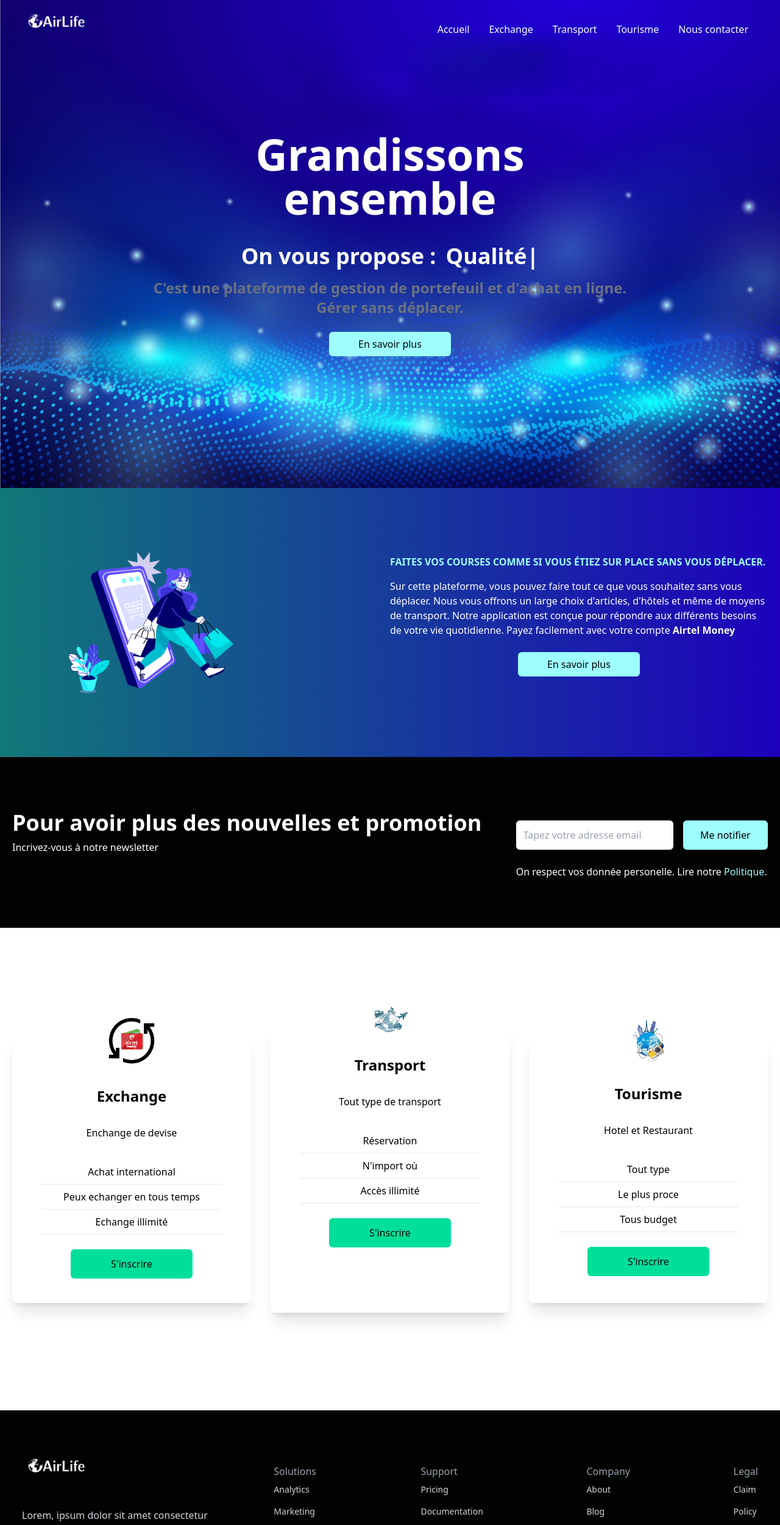
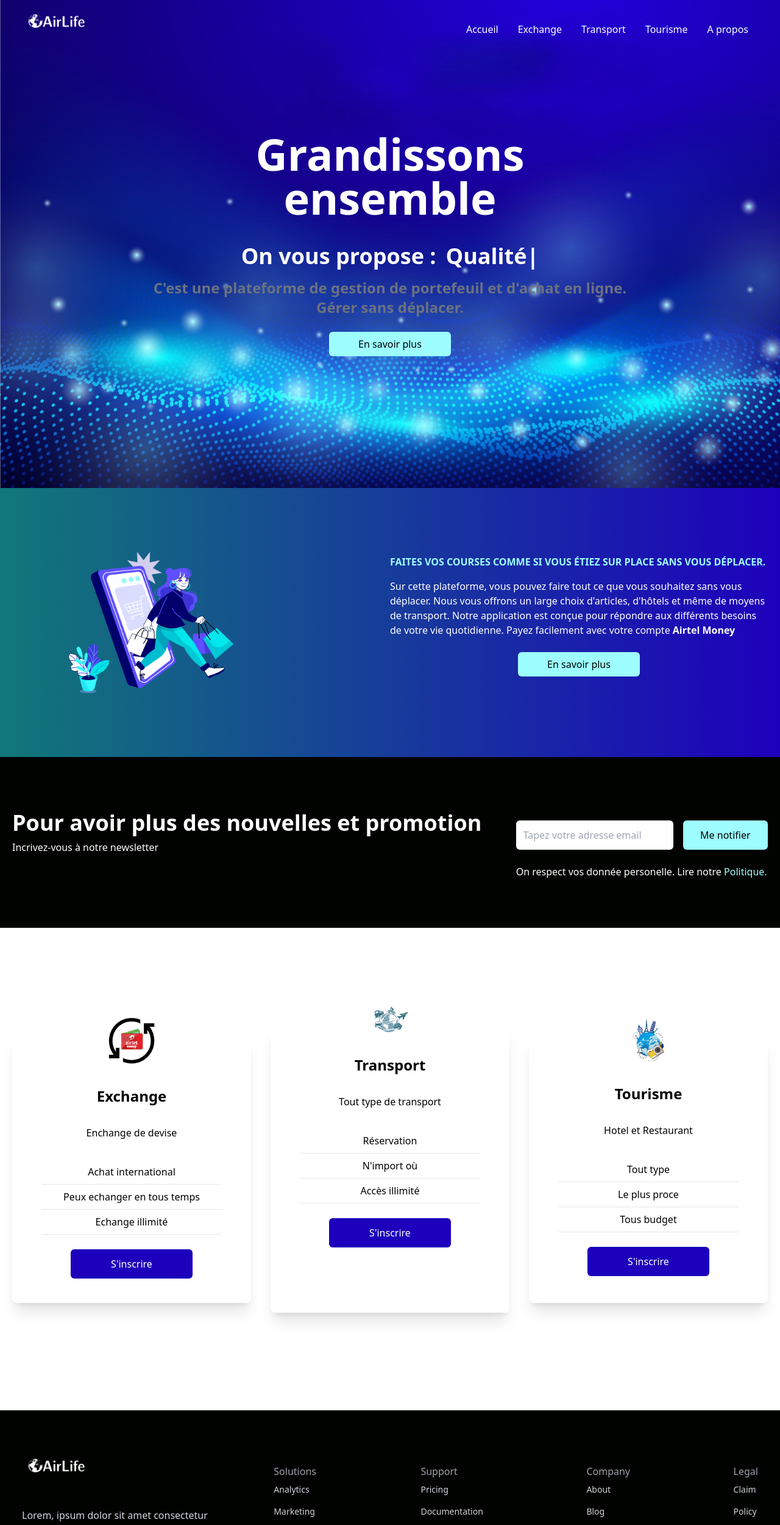
Before and after one commit to rojoniainarakoto/airlife, a React (Create React App) app: page / in a window 1280 px wide. Shown: the top 2500 px of the page at 61% size. Built offline with nearby package versions, Linux system fonts and the light colour scheme.

Commit message:
last modif

```diff
--- a/package.json
+++ b/package.json
@@ -8,13 +8,19 @@
     "@testing-library/jest-dom": "^5.16.5",
     "@testing-library/react": "^13.4.0",
     "@testing-library/user-event": "^13.5.0",
+    "axios": "^1.3.4",
+    "jwt-decode": "^3.1.2",
     "react": "^18.2.0",
     "react-dom": "^18.2.0",
     "react-hook-form": "^7.43.8",
     "react-icons": "^4.7.1",
+    "react-redux": "^8.0.5",
     "react-router-dom": "^6.8.0",
     "react-scripts": "^5.0.1",
+    "react-toastify": "^9.1.2",
     "react-typed": "^1.2.0",
+    "redux": "^4.2.1",
+    "redux-thunk": "^2.4.2",
     "web-vitals": "^2.1.4",
     "yup": "^1.0.2"
   },
--- a/src/App.js
+++ b/src/App.js
@@ -5,6 +5,8 @@ import Contact from "./components/Contact/Contact";
 import Home from "./components/home/Home";
 import Login from "./components/login/Login";
 import Signup from "./components/signup/Signup";
+
+
 function App() {
   return (
       <Routes>
--- a/src/components/Navbar.jsx
+++ b/src/components/Navbar.jsx
@@ -26,7 +26,7 @@ const Navbar = () => {
                     <Link to="/tourisme">Tourisme</Link>
                 </li>
                 <li className='p-4 hover:underline decoration-dashed'>
-                    <Link to="/contact">Nous contacter</Link>
+                    <Link to="#info">A propos</Link>
                 </li>
             </ul>
             <div onClick={handleNav} className='block md:hidden'>
@@ -49,7 +49,7 @@ const Navbar = () => {
                     <Link to="/tourisme">Tourisme</Link>
                 </li>
                 <li className='p-4 hover:underline decoration-dashed'>
-                    <Link to="/contact">Nous contacter</Link>
+                    <Link to="#info">A propos</Link>
                 </li>
                 </ul>
             </div>
--- a/src/components/home/Cards.jsx
+++ b/src/components/home/Cards.jsx
@@ -3,7 +3,7 @@ import { tourisme, Exchange, transport } from '../../assets';
 
 const Cards = () => {
     return (
-        <div className='w-full py-[10rem] px-4 bg-white'>
+        <div className='w-full py-[10rem] px-4 bg-white' id="info">
             <div className='max-w-[1240px]  mx-auto grid md:grid-cols-3 gap-8'>
                 <div className='w-full shadow-xl flex flex-col p-4 my-4 rounded-lg hover:scale-105 duration-300'>
                     <img className='w-20 mx-auto mt-[-3rem] bg-white' src={Exchange} alt="/" />
@@ -14,7 +14,9 @@ const Cards = () => {
                         <p className='py-2 border-b mx-8'>Peux echanger en tous temps</p>
                         <p className='py-2 border-b mx-8'>Echange illimité</p>
                     </div>
-                    <button className='bg-[#00df9a] md:w-[200px] sm:w-[100px] rounded-md font-medium my-6 mx-auto px-6 py-3'>S'inscrire</button>
+                    <button className='bg-[#1D00BC] md:w-[200px] sm:w-[100px] rounded-md font-medium my-6 mx-auto px-6 py-3 text-white'>
+                        <a href='/signup'>S'inscrire</a>
+                    </button>
                 </div>
                 <div className='w-full shadow-xl flex flex-col p-4 md:my-0 my-8 rounded-lg hover:scale-105 duration-300'>
                     <img className='w-20 mx-auto mt-[-3rem] bg-transparent' src={transport} alt="/" />
@@ -25,7 +27,9 @@ const Cards = () => {
                         <p className='py-2 border-b mx-8'>N'import où</p>
                         <p className='py-2 border-b mx-8'>Accès illimité</p>
                     </div>
-                    <button className='bg-[#00df9a] md:w-[200px] sm:w-[100px] rounded-md font-medium my-6 mx-auto px-6 py-3'>S'inscrire</button>
+                    <button className='bg-[#1D00BC] md:w-[200px] sm:w-[100px] rounded-md font-medium my-6 mx-auto px-6 py-3 text-white'>
+                        <a href='/signup'>S'inscrire</a>
+                    </button>
                 </div>
                 <div className='w-full shadow-xl flex flex-col p-4 my-4 rounded-lg hover:scale-105 duration-300'>
                     <img className='w-20 mx-auto mt-[-3rem] bg-white' src={tourisme} alt="/" />
@@ -36,7 +40,9 @@ const Cards = () => {
                         <p className='py-2 border-b mx-8'>Le plus proce</p>
                         <p className='py-2 border-b mx-8'>Tous budget</p>
                     </div>
-                    <button className='bg-[#00df9a] md:w-[200px] sm:w-[100px] rounded-md font-medium my-6 mx-auto px-6 py-3'>S'inscrire</button>
+                    <button className='bg-[#1D00BC] md:w-[200px] sm:w-[100px] rounded-md font-medium my-6 mx-auto px-6 py-3 text-white'>
+                        <a href='/signup'>S'inscrire</a>
+                    </button>
                 </div>
             </div>
         </div>
```
Also changed, not shown: 1 other file (tests, documents, lock files or other folders). Lines whose indentation alone changed are shown as unchanged.
